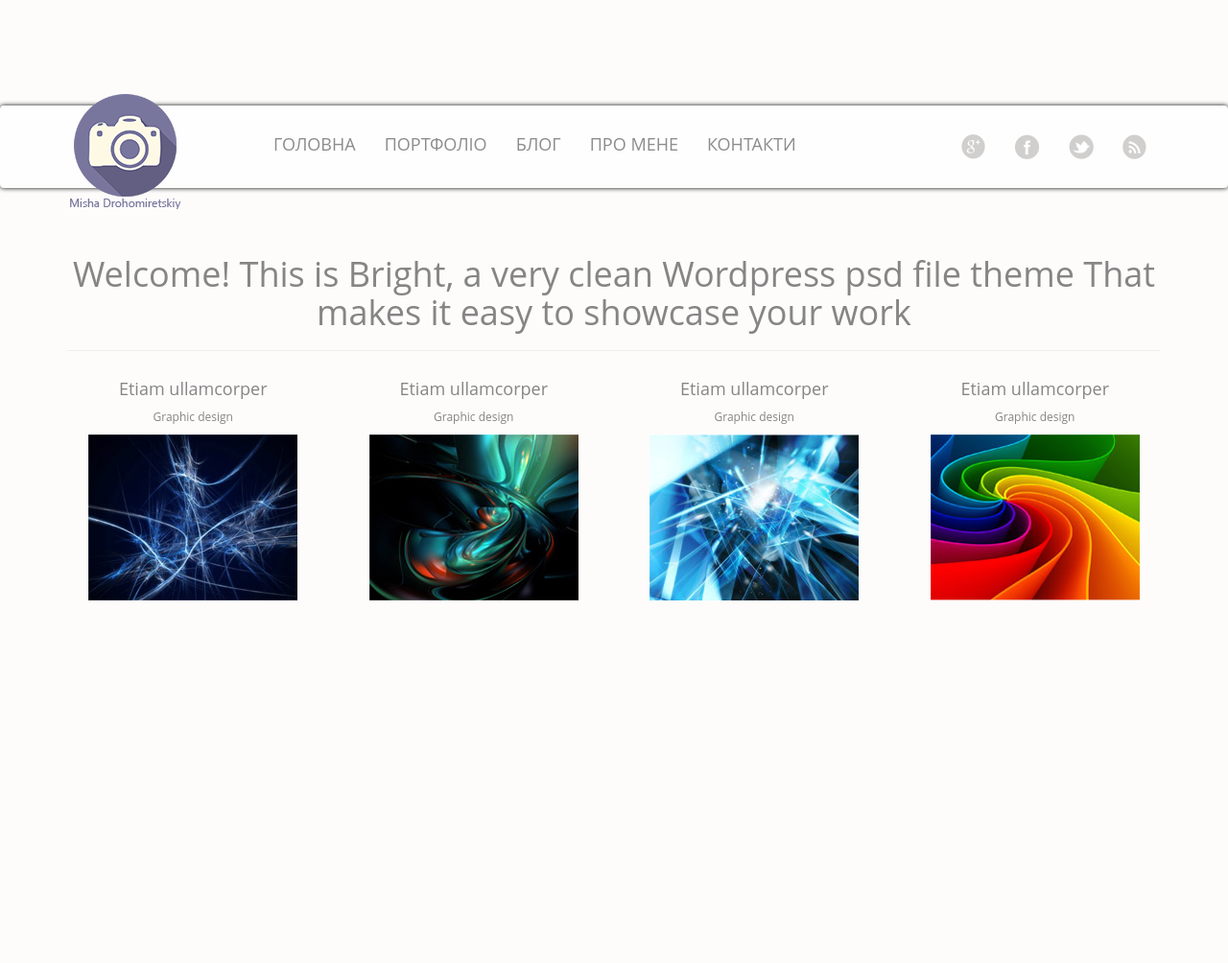
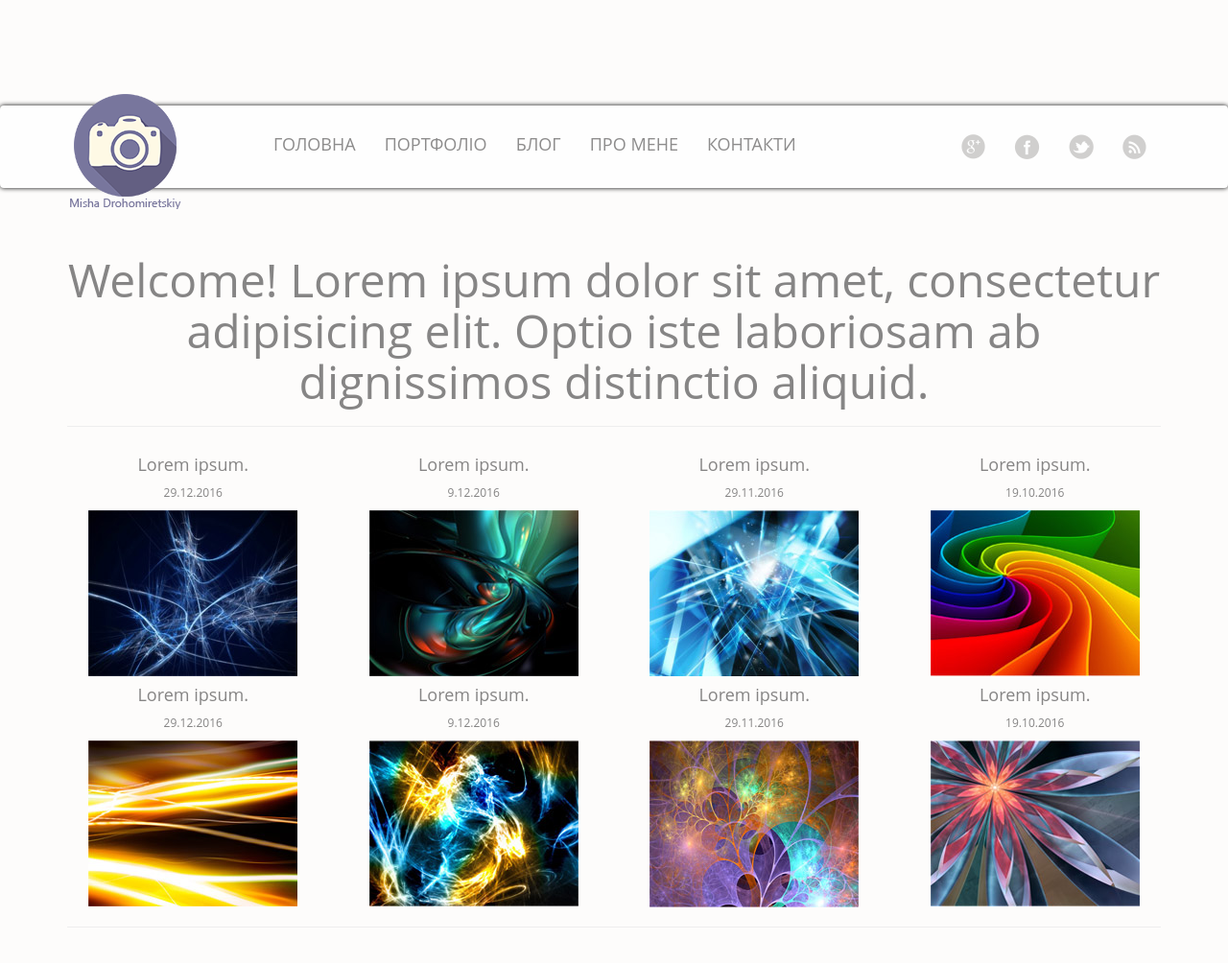
Before and after one commit to Drohomiretskiy-M/brightw, a PHP site: page / in a window 1280 px wide. Shown: the whole page at 96% size. Before the commit the page ends 626 px from the top, so only its background shows below. Run offline with PHP 8.4, Linux system fonts and the light colour scheme.

```diff
--- a/www/css/style.css
+++ b/www/css/style.css
@@ -51,12 +51,6 @@ header {
     position: relative;
 }
 
-/*
-.icons li a {
-    padding: 15px 5px;
-}
-*/
-
 .globe {
     font-size: 25px;
     line-height: 50px;
@@ -65,11 +59,10 @@ header {
     cursor: pointer;
     color: #d0cfce;
     display: none;
+}
 
-}
-.icons{
-    right: 1px !important;
-
+.icons {
+    right: 6px !important;
 }
 
 .slogan>h1 {
@@ -80,19 +73,13 @@ header {
     text-align: center;
 }
 
-
-/* Large Devices, Wide Screens */
-
 @media only screen and (max-width: 1200px) {
+     .slogan h1 {
+        font-size: 4em;
+    }
     .card {
         text-align: center;
     }
-}
-
-
-/* Medium Devices, Desktops */
-
-@media screen and (max-width: 992px) {
     .navbar-brand {
         padding: 10px;
     }
@@ -110,16 +97,28 @@ header {
     }
     .globe {
         display: block;
+        right: 0px;
+    }
+}
+
+@media screen and (max-width: 992px) {
+     .slogan h1 {
+        font-size: 3em;
     }
     .card {
         text-align: center;
     }
+
+    .globe {
+        right: 0px;
+    }
 }
 
 
-/* Small Devices, Tablets */
-
 @media screen and (max-width: 767px) {
+     .slogan h1 {
+        font-size: 2em;
+    }
     .menu {
         padding: 0;
     }
@@ -164,12 +163,9 @@ header {
         text-align: center;
         margin: 0 auto;
     }
-        .slogan h1{
-        font-size: 2em;
-    }
-    header{
-       margin: 25px 0 10px;
 
+    header {
+        margin: 50px 0 10px;
     }
     .navbar-brand img {
         top: -20px;
@@ -177,28 +173,32 @@ header {
 }
 
 
-/* Extra Small Devices, Phones */
-
 @media screen and (max-width: 480px) {
+     .slogan h1 {
+        font-size: 1.5em;
+    }
     .card {
         text-align: center;
         margin: 0 auto;
     }
-    .slogan h1{
-        font-size: 2em;
-    }
-    header{
+
+    header {
         margin: 25px 0 10px;
     }
     .navbar-brand img {
         top: -20px;
     }
 }
+}
 
 
-}
 @media screen and (min-width: 993px) {
     .icons {
         display: block !important;
     }
+
 }
+@media only screen and (min-width: 1200px) {
+     .slogan h1 {
+        font-size: 4em;
+    }
--- a/www/index.html
+++ b/www/index.html
@@ -2,8 +2,9 @@
 <html lang="en">
 
 <head>
+
     <meta charset="UTF-8">
-    <title>Document</title>
+    <title>Моє портфоліо</title>
     <meta http-equiv="X-UA-Compatible" content="IE=edge">
     <meta name="viewport" content="width=device-width, initial-scale=1">
     <!--    <link href='https://fonts.googleapis.com/css?family=Open+Sans' rel='stylesheet' type='text/css'>-->
@@ -70,52 +71,73 @@
     <div class="content">
         <div class="container">
             <div class="slogan">
-                <h1>Welcome! This is <span>Bright</span>, a very clean Wordpress psd file theme
-                    That makes it easy to showcase your work</h1>
-                    <hr>
-            </div>
+                <h1>Welcome! Lorem ipsum dolor sit amet, consectetur adipisicing elit. Optio iste laboriosam ab dignissimos distinctio aliquid.</h1>
+                           </div>
+                           <hr>
             <div class="row content-row">
-
                 <div class="col-xs-6 col-sm-4 col-md-3 col-lg-3">
                     <div class="card">
-                        <h4>Etiam ullamcorper</h4>
-                        <p>Graphic design</p>
+                        <h4>Lorem ipsum.</h4>
+                        <p>29.12.2016</p>
                         <a href="#"><img src="/img/photo/1.jpg" alt=""></a>
-
                     </div>
                 </div>
                 <div class="col-xs-6 col-sm-4 col-md-3 col-lg-3">
                     <div class="card">
-                        <h4>Etiam ullamcorper</h4>
-                        <p>Graphic design</p>
+                        <h4>Lorem ipsum.</h4>
+                        <p>9.12.2016</p>
                         <a href="#"><img src="/img/photo/2.jpg" alt=""></a>
-
                     </div>
                 </div>
                 <div class="col-xs-6 col-sm-4 col-md-3 col-lg-3">
                     <div class="card">
-                        <h4>Etiam ullamcorper</h4>
-                        <p>Graphic design</p>
+                        <h4>Lorem ipsum.</h4>
+                        <p>29.11.2016</p>
                         <a href="#"><img src="/img/photo/3.jpg" alt=""></a>
-
                     </div>
                 </div>
                 <div class="col-xs-6 col-sm-4 col-md-3 col-lg-3">
                     <div class="card">
-                        <h4>Etiam ullamcorper</h4>
-                        <p>Graphic design</p>
+                        <h4>Lorem ipsum.</h4>
+                        <p>19.10.2016</p>
                         <a href="#"><img src="/img/photo/4.jpg" alt=""></a>
-
+                    </div>
+                </div>
+                <div class="col-xs-6 col-sm-4 col-md-3 col-lg-3">
+                    <div class="card">
+                        <h4>Lorem ipsum.</h4>
+                        <p>29.12.2016</p>
+                        <a href="#"><img src="/img/photo/5.jpg" alt=""></a>
+                    </div>
+                </div>
+                <div class="col-xs-6 col-sm-4 col-md-3 col-lg-3">
+                    <div class="card">
+                        <h4>Lorem ipsum.</h4>
+                        <p>9.12.2016</p>
+                        <a href="#"><img src="/img/photo/6.jpg" alt=""></a>
+                    </div>
+                </div>
+                <div class="col-xs-6 col-sm-4 col-md-3 col-lg-3">
+                    <div class="card">
+                        <h4>Lorem ipsum.</h4>
+                        <p>29.11.2016</p>
+                        <a href="#"><img src="/img/photo/7.jpg" alt=""></a>
+                    </div>
+                </div>
+                <div class="col-xs-6 col-sm-4 col-md-3 col-lg-3">
+                    <div class="card">
+                        <h4>Lorem ipsum.</h4>
+                        <p>19.10.2016</p>
+                        <a href="#"><img src="/img/photo/8.jpg" alt=""></a>
                     </div>
                 </div>
             </div>
-
+            <hr>
         </div>
     </div>
-        <footer>
-                <br>
-
-            </footer>
+    <footer>
+        <br>
+    </footer>
     <script src="http://code.jquery.com/jquery.min.js"></script>
     <script src="/js/bootstrap.min.js"></script>
     <script src="/js/main.js"></script>
```
Also changed, not shown: www/favicon.ico (added), www/img/favicon.ico (added), www/img/logo-icon.png (added), www/screan.jpg (renamed from www/brightw.jpg), 1 other file. Lines whose indentation alone changed are shown as unchanged.
